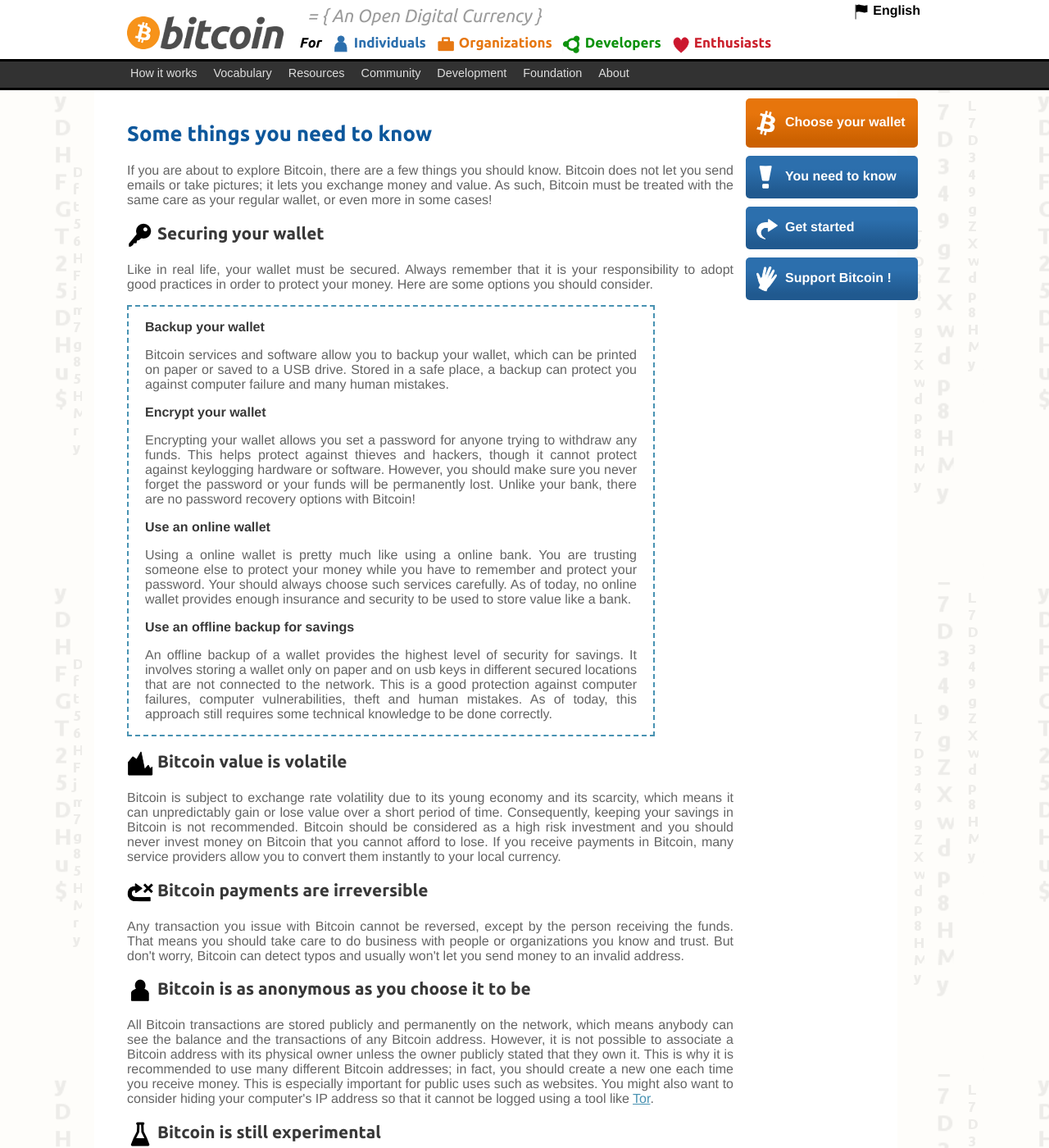
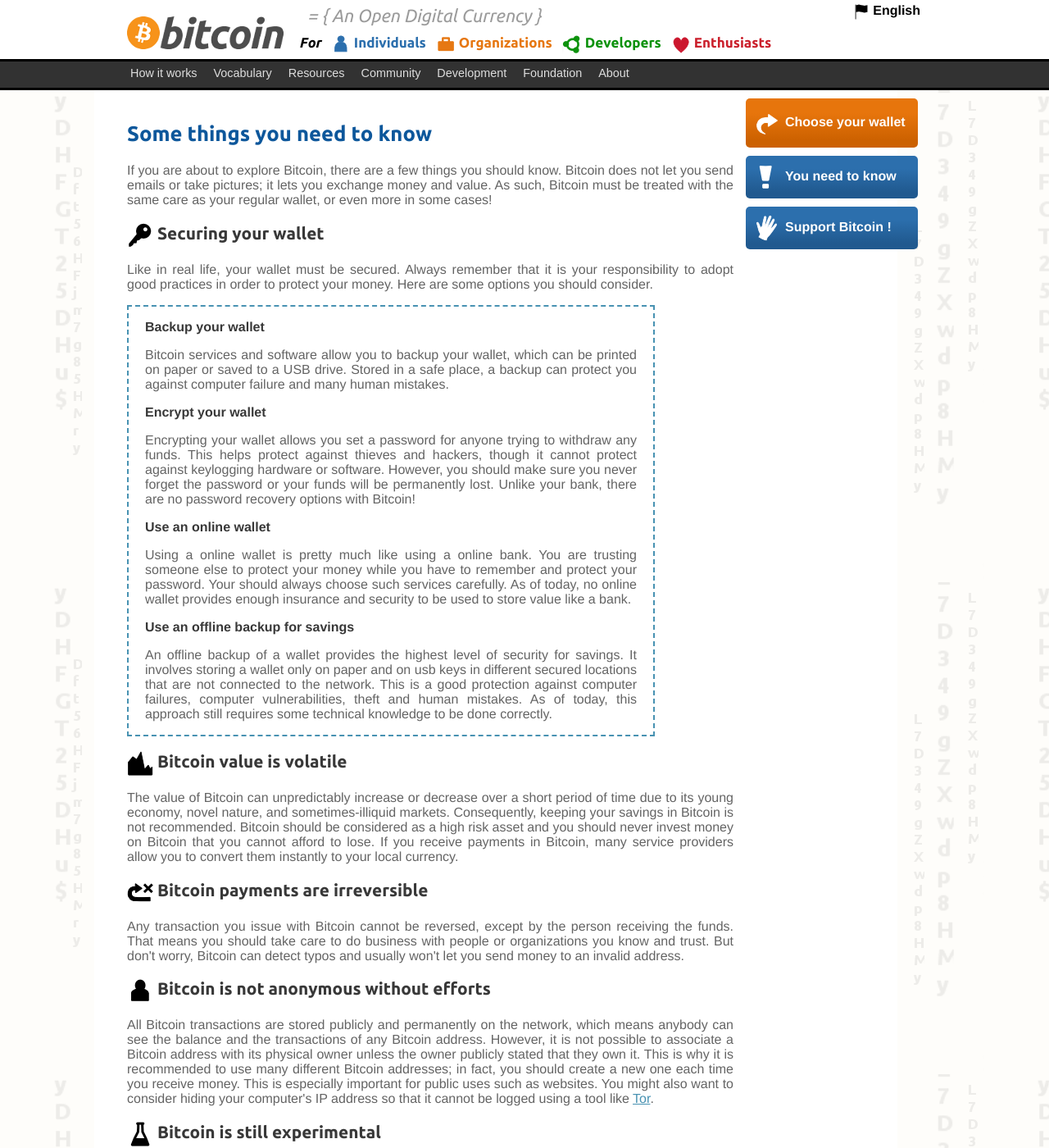
Before and after one commit to jonwaller/bitcoinorg-clean, a Jekyll site: the page built from en/you-need-to-know.html, in a window 1280 px wide and 1400 px high. Shown: the whole window at 82% size. Built offline with Jekyll 4.4.1, drawn with Linux system fonts in a browser that asks for light colours.

Commit message:
add a few minor fixes fix typo on all bitcoin-qt occurences you-need-to-know : make clear that bitcoin is not anonymous remove external links from buttons and menus

```diff
--- a/_layouts/base-en.html
+++ b/_layouts/base-en.html
@@ -39,7 +39,7 @@ ALERT:
       <li><a href="/en/resources">Resources</a></li>
       <li><a href="/en/community">Community</a></li>
       <li><a href="/en/development">Development</a></li>
-      <li><a href="https://bitcoinfoundation.org/" target="_blank">Foundation</a></li>
+      <li><a href="/en/foundation">Foundation</a></li>
       <li><a href="/en/about">About</a></li>
     </ul>
   </div>
@@ -56,13 +56,10 @@ ALERT:
       </div>
       <div id="rightbox">
         <div id="choose">
-          <a href="/en/choose-your-wallet"><img src="/img/but_bitcoin.png" alt="Choose your wallet">Choose your wallet</a>
+          <a href="/en/choose-your-wallet"><img src="/img/but_start.png" alt="Choose your wallet">Choose your wallet</a>
         </div>
         <div id="before">
           <a href="/en/you-need-to-know"><img src="/img/but_warn.png" alt="You need to know">You need to know</a>
-        </div>
-        <div id="start">
-          <a href="http://weusecoins.com" target="_blank"><img src="/img/but_start.png" alt="Get started">Get started</a>
         </div>
         <div id="support">
           <a href="/en/support-bitcoin"><img src="/img/but_involve.png" alt="Support Bitcoin">Support Bitcoin !</a>
--- a/_layouts/base-fr.html
+++ b/_layouts/base-fr.html
@@ -56,13 +56,10 @@ ALERT:
       </div>
       <div id="rightbox">
         <div id="choose">
-          <a href="/fr/choisir-votre-porte-monnaie"><img src="/img/but_bitcoin.png" alt="Choisissez votre porte-monnaie">Choisissez votre porte-monnaie</a>
+          <a href="/fr/choisir-votre-porte-monnaie"><img src="/img/but_start.png" alt="Choisissez votre porte-monnaie">Choisissez votre porte-monnaie</a>
         </div>
         <div id="before">
           <a href="/fr/vous-devez-savoir"><img src="/img/but_warn.png" alt="Vous devez savoir">Vous devez savoir</a>
-        </div>
-        <div id="start">
-          <a href="http://weusecoins.com" target="_blank"><img src="/img/but_start.png" alt="Utiliser le Bitcoin">Utiliser le Bitcoin</a>
         </div>
         <div id="support">
           <a href="/fr/supporter-bitcoin"><img src="/img/but_involve.png" alt="Support Bitcoin">Supporter Bitcoin !</a>
--- a/en/choose-your-wallet.html
+++ b/en/choose-your-wallet.html
@@ -26,9 +26,9 @@ title: Choose your wallet - Bitcoin
 <p>Software wallets are installed on your computer. They give you complete control of your wallet. You are responsible for doing backups and protecting your money. Just like cash.</p>
 <span>
   <span>
-    <h2>Bitcoin-qt</h2>
+    <h2>Bitcoin-Qt</h2>
     <div><img src="/img/dow-win.png" alt="windows" /><img src="/img/dow-linux.png" alt="linux" /><img src="/img/dow-osx-uni.png" alt="mac os x" /></div>
-    <p>Bitcoin-QT is the original Bitcoin client and it builds the backbone of the network. It offers the highest levels of security, privacy and stability. However it has fewer features and it takes a lot of space and memory.</p>
+    <p>Bitcoin-Qt is the original Bitcoin client and it builds the backbone of the network. It offers the highest levels of security, privacy and stability. However it has fewer features and it takes a lot of space and memory.</p>
     <p><a href="download">Download</a></p>
   </span>
   <a href="download"><img src="/img/clients/lo-bitcoin.png" alt="bitcoin-qt" /></a>
@@ -46,7 +46,7 @@ title: Choose your wallet - Bitcoin
   <span>
     <h2>Armory</h2>
     <div><img src="/img/dow-win.png" alt="windows" /><img src="/img/dow-linux.png" alt="linux" /></div>
-    <p>Armory is an advanced Bitcoin client that runs on top of Bitcoin-QT. Expanding its functionnality for Bitcoin power users. It offers many backup and encryption features, and it allows secure cold-storage on offline computers.</p>
+    <p>Armory is an advanced Bitcoin client that runs on top of Bitcoin-Qt. Expanding its functionnality for Bitcoin power users. It offers many backup and encryption features, and it allows secure cold-storage on offline computers.</p>
     <p><a href="http://bitcoinarmory.com/" target="_blank">Visit website</a></p>
   </span>
   <a href="http://bitcoinarmory.com/" target="_blank"><img src="/img/clients/lo-armory.png" alt="armory" /></a>
--- a/en/community.html
+++ b/en/community.html
@@ -5,7 +5,7 @@ title: Community - Bitcoin
 <h1>Bitcoin communities</h1>
 <ul class="ressources">
 <li><a href="http://bitcoin.stackexchange.com/" target="_blank">Bitcoin StackExchange (Q&amp;A)</a></li>
-<li><a href="https://bitcointalk.org/">Bitcoin Forum</a></li>
+<li><a href="https://bitcointalk.org/">BitcoinTalk Forum</a></li>
 <li>Join the project's lively IRC channels on the <a href="http://freenode.net/" target="_blank">FreeNode</a> network<br>or use the <a href="http://webchat.freenode.net/?channels=bitcoin&amp;uio=d4" target="_blank">FreeNode Web IRC</a>.
   <ul>
     <li><strong>#bitcoin</strong> (General Bitcoin-related)</li>
--- a/en/download.html
+++ b/en/download.html
@@ -2,7 +2,7 @@
 layout: base-en
 title: Download - Bitcoin
 ---
-<h1>Download Bitcoin-QT</h1>
+<h1>Download Bitcoin-Qt</h1>
 <h2>Latest version : {{ site.DOWNLOAD_VERSION }}</h2>
 <p class="download">
 <img src="/img/dow-win.png"> <a href="http://sourceforge.net/projects/bitcoin/files/Bitcoin/bitcoin-{{ site.DOWNLOAD_VERSION }}/bitcoin-{{ site.DOWNLOAD_VERSION }}-win32.zip/download">Download for Windows (zip)</a> <small>~13MB</small><br>
@@ -14,5 +14,5 @@ title: Download - Bitcoin
 <img style="width: 16px"> <a href="/en/version-history" style="font-weight:bold;">Show version history</a>
 </p>
 <br>
-<p>Bitcoin-QT is a community-driven <a target="_blank" href="http://www.fsf.org/about/what-is-free-software">free open source</a> project, released under the <a href="http://creativecommons.org/licenses/MIT/" target="_blank">MIT license</a>.</p>
-<p><b>Note</b> : Bitcoin-QT initial sync can take a day to complete. You should make sure that you have enough bandwidth and storage for the full <a target="_blank" href="http://blockchain.info/charts/blocks-size">blockchain size</a>.</p>
+<p>Bitcoin-Qt is a community-driven <a target="_blank" href="http://www.fsf.org/about/what-is-free-software">free open source</a> project, released under the <a href="http://creativecommons.org/licenses/MIT/" target="_blank">MIT license</a>.</p>
+<p><b>Note</b> : Bitcoin-Qt initial sync can take a day to complete. You should make sure that you have enough bandwidth and storage for the full <a target="_blank" href="http://blockchain.info/charts/blocks-size">blockchain size</a>.</p>
--- a/en/you-need-to-know.html
+++ b/en/you-need-to-know.html
@@ -23,12 +23,12 @@ title: Some things you need to know - Bitcoin
 </div>
 
 <h2><img src="/img/ico_market.png" alt="Bitcoin value is volatile" />Bitcoin value is volatile</h2>
-<p>Bitcoin is subject to exchange rate volatility due to its young economy and its scarcity, which means it can unpredictably gain or lose value over a short period of time. Consequently, keeping your savings in Bitcoin is not recommended. Bitcoin should be considered as a high risk investment and you should never invest money on Bitcoin that you cannot afford to lose. If you receive payments in Bitcoin, many service providers allow you to convert them instantly to your local currency.</p>
+<p>The value of Bitcoin can unpredictably increase or decrease over a short period of time due to its young economy, novel nature, and sometimes-illiquid markets. Consequently, keeping your savings in Bitcoin is not recommended. Bitcoin should be considered as a high risk asset and you should never invest money on Bitcoin that you cannot afford to lose. If you receive payments in Bitcoin, many service providers allow you to convert them instantly to your local currency.</p>
 
 <h2><img src="/img/ico_irreversible.png" alt="Bitcoin payments are irreversible" />Bitcoin payments are irreversible</h2>
 <p>Any transaction you issue with Bitcoin cannot be reversed, except by the person receiving the funds. That means you should take care to do business with people or organizations you know and trust. But don't worry, Bitcoin can detect typos and usually won't let you send money to an invalid address.</p>
 
-<h2><img src="/img/ico_anon.png" alt="Bitcoin is as anonymous as you choose it to be" />Bitcoin is as anonymous as you choose it to be</h2>
+<h2><img src="/img/ico_anon.png" alt="Bitcoin is not anonymous without efforts" />Bitcoin is not anonymous without efforts</h2>
 <p>All Bitcoin transactions are stored publicly and permanently on the network, which means anybody can see the balance and the transactions of any Bitcoin address. However, it is not possible to associate a Bitcoin address with its physical owner unless the owner publicly stated that they own it. This is why it is recommended to use many different Bitcoin addresses; in fact, you should create a new one each time you receive money. This is especially important for public uses such as websites. You might also want to consider hiding your computer's IP address so that it cannot be logged using a tool like <a href="https://www.torproject.org/" target="_blank">Tor</a>.</p>
 
 <h2><img src="/img/ico_lab.png" alt="Bitcoin is still experimental" />Bitcoin is still experimental</h2>
```
Also changed, not shown: en/foundation.html (added, +9 -0 lines), img/logo_bitcoin_foundation.png (added).
